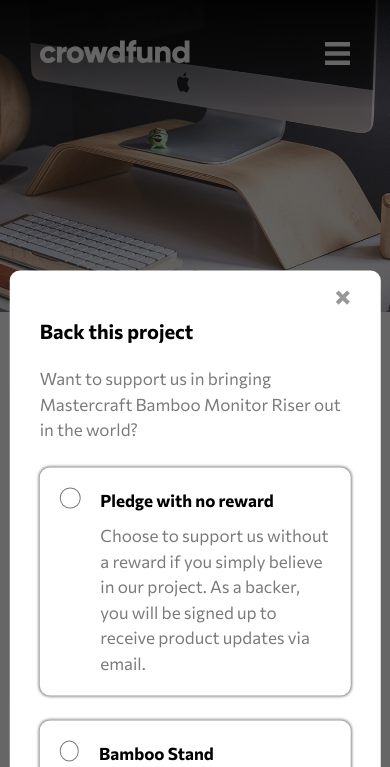
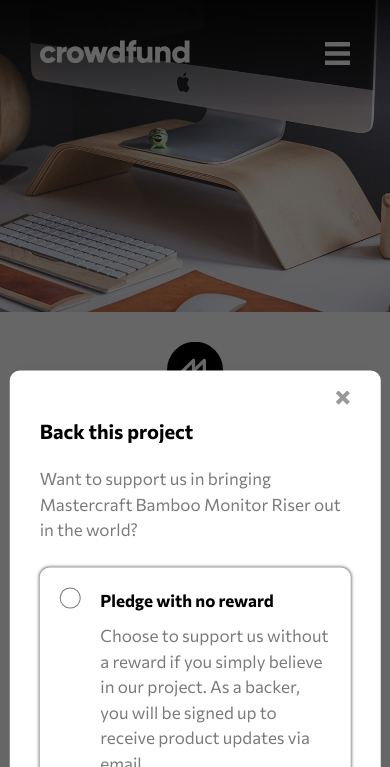
Before and after one commit to Timi-cell/crowdfunding-product-page, a plain HTML site: page index.html in a window 390 px wide. Both pictures are taken after a click on the button "Back this project". Shown: the top 767 px of the page. Drawn offline with Linux system fonts and the light colour scheme.

Commit message:
another adjustment, you can say i am pretty persistent😅

```diff
--- a/css/style.css
+++ b/css/style.css
@@ -583,7 +583,7 @@ body {
 @media screen and (max-width: 768px) {
   .popup .popup--body {
     width: 95%;
-    top: 70rem;
+    top: 65rem;
   }
   .popup .popup--callout .popup--callout__heading #circle {
     width: 4.48rem;
@@ -617,7 +617,7 @@ body {
 
 @media screen and (max-width: 675px) {
   .popup .popup--body {
-    top: 80rem;
+    top: 70rem;
   }
   .popup .popup--callout .popup--callout__heading #circle {
     width: 5.5rem;
@@ -630,7 +630,7 @@ body {
     padding: 10rem;
   }
   .popup .popup--body {
-    top: 85rem;
+    top: 75rem;
   }
 }
 
@@ -642,7 +642,7 @@ body {
 }
 @media screen and (max-width: 400px) {
   .popup .popup--body {
-    top: 100rem;
+    top: 110rem;
   }
 }
 
```
